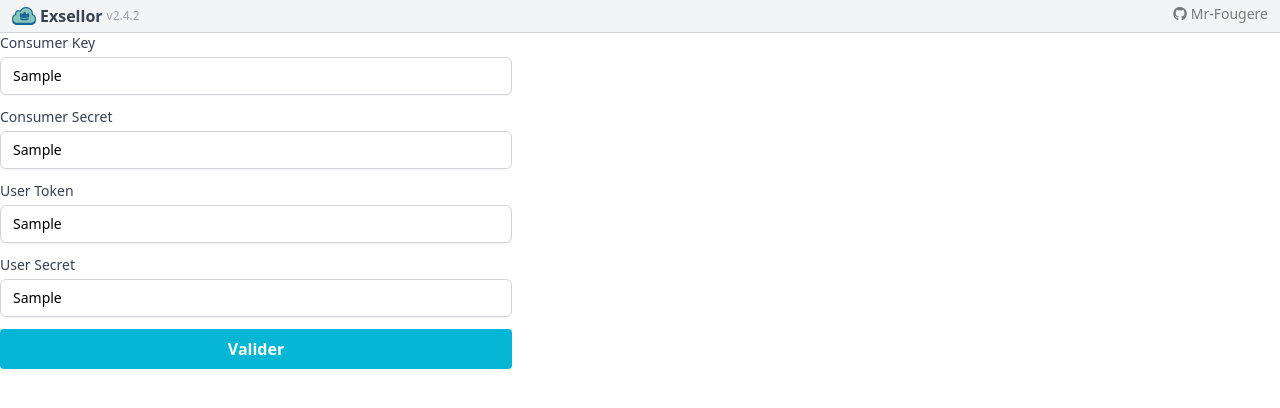
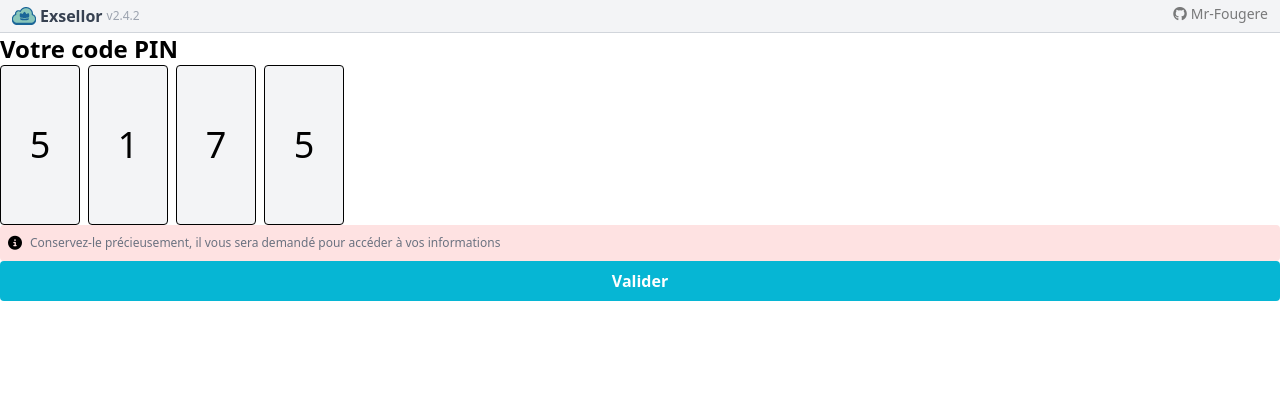
Before and after one commit to Mr-Fougere/exsellor-react, a React (Vite) app: page / in a window 1280 px wide. Both pictures are taken after typing "Sample", "Sample", "Sample", "Sample" into the empty fields and a click on the button "Valider". Shown: the top 408 px of the page. Built offline with nearby package versions, Linux system fonts and the light colour scheme.

Commit message:
:sparkles: Credential Keeper & Pin

```diff
--- a/src/App.tsx
+++ b/src/App.tsx
@@ -1,4 +1,4 @@
-import { useEffect, useState } from "react";
+import { useEffect, useMemo, useState } from "react";
 import Header from "./components/Header";
 import { ExportInformations } from "./interfaces/export.interface";
 import CredentialKeeper from "./services/CredentialKeeper";
@@ -8,33 +8,43 @@ import { ExportPage } from "./components/ExportPage";
 import { PinForm } from "./components/PinForm";
 
 function App() {
-  const credentialKeeper = new CredentialKeeper();
+  const credentialKeeper = useMemo(() => new CredentialKeeper(), []);
 
   const [exportInformations, setExportInformations] =
     useState<ExportInformations>();
   const [currentPage, setCurrentPage] = useState<JSX.Element>();
+  const [status, setStatus] = useState<CredentialKeeperStatus>();
 
   const switchCurrentPage = () => {
-    switch (credentialKeeper.status) {
+    switch (status) {
       case CredentialKeeperStatus.ready:
-        return (
+        setCurrentPage(
           <ExportPage
             setExportInformations={setExportInformations}
             exportInformations={exportInformations}
           />
         );
-      case CredentialKeeperStatus.waitingPin:
-        return <PinForm credentialKeeper={credentialKeeper}></PinForm>;
+        break;
+      case CredentialKeeperStatus.requirePin:
+        setCurrentPage(<PinForm credentialKeeper={credentialKeeper}></PinForm>);
+        break;
       default:
-        return <CredentialForm credentialKeeper={credentialKeeper} />;
+        setCurrentPage(<CredentialForm credentialKeeper={credentialKeeper} />);
+        break;
     }
   };
 
+  credentialKeeper.setOnStatusChangeCallback((newStatus) => {
+    setStatus(newStatus);
+  });
+
   useEffect(() => {
-    credentialKeeper.fetchCredentials().then(() => {
-      setCurrentPage(switchCurrentPage());
-    });
+    credentialKeeper.fetchCredentials();
   }, []);
+
+  useEffect(() => {
+    switchCurrentPage();
+  }, [status]);
 
   return (
     <>
--- a/src/components/CredentialForm.tsx
+++ b/src/components/CredentialForm.tsx
@@ -5,6 +5,9 @@ import {
   CredentialName,
 } from "../interfaces/credential.interface";
 import CredentialInput from "./CredentialInput";
+import { useState } from "react";
+import PinDisplay from "./PinDisplay";
+import { InformationBanner } from "./InformationBanner";
 
 type CredentialFormProps = {
   credentialKeeper: CredentialKeeper;
@@ -12,15 +15,37 @@ type CredentialFormProps = {
 
 export const CredentialForm = ({ credentialKeeper }: CredentialFormProps) => {
   const { register, handleSubmit } = useForm<CredentialInputs>();
+  const [pin, setPin] = useState<string[]>([]);
 
   const onSubmit = async (data: CredentialInputs) => {
-    console.log(data);
+    const pin = await credentialKeeper.secure(data);
+    setPin(pin);
+  };
 
-    const pin = await credentialKeeper.secure(data);
-    alert(`Votre code PIN est ${pin}`);
+  const confirmMemorizedPin = () => {
+    credentialKeeper.confirmMemorizedPin();
   };
 
   return (
+    <div>
+      {pin.length > 0 ? (
+        <div>
+          <h2 className="text-2xl font-bold">Votre code PIN</h2>
+          <PinDisplay pin={pin} length={pin.length} />
+          <InformationBanner backgroundColor="red">
+            <p className="text-gray-500">
+              Conservez-le précieusement, il vous sera demandé pour accéder à
+              vos informations
+            </p>
+          </InformationBanner>
+          <button
+            className="w-full bg-cyan-500 hover:bg-cyan-700 text-white font-bold py-2 px-4 rounded"
+            onClick={confirmMemorizedPin}
+          >
+            Valider
+          </button>
+        </div>
+      ) : (
         <form onSubmit={handleSubmit(onSubmit)} className="space-y-3 w-2/5">
           {Object.keys(CredentialName).map((key) => (
             <CredentialInput
@@ -38,5 +63,7 @@ export const CredentialForm = ({ credentialKeeper }: CredentialFormProps) => {
             Valider
           </button>
         </form>
+      )}
+    </div>
   );
 };
--- a/src/components/MonthSelector.tsx
+++ b/src/components/MonthSelector.tsx
@@ -63,11 +63,7 @@ const MonthSelector = ({ setDates, selectedDates }: MonthSelectorProps) => {
   }, [selectedYear]); // Update months when the selected year changes
 
   const handlePrevYear = () => {
-    console.log(selectedYear, currentYear);
-
     if (selectedYear > 2013) {
-      console.log(selectedYear - 1);
-
       setSelectedYear(selectedYear - 1);
     }
   };
--- /dev/null
+++ b/src/components/PinDisplay.tsx
@@ -0,0 +1,21 @@
+type Props = {
+  pin: string[];
+  length: number;
+};
+
+export default function PinDisplay({ pin, length }: Props) {
+  return (
+    <div className="flex flex-row space-x-2">
+      {Array.from({ length }).map((_, index) => (
+        <div
+          key={index}
+          className={`w-20 h-40 border ${
+            pin[index] ? "border-black" : ""
+          } bg-gray-100 rounded flex items-center justify-center text-4xl`}
+        >
+          {pin[index]}
+        </div>
+      ))}
+    </div>
+  );
+}
--- a/src/components/PinForm.tsx
+++ b/src/components/PinForm.tsx
@@ -1,5 +1,6 @@
-import { useEffect, useState } from "react";
+import { useEffect, useState, useRef } from "react";
 import CredentialKeeper from "../services/CredentialKeeper";
+import PinDisplay from "./PinDisplay";
 
 type PinFormProps = {
   credentialKeeper: CredentialKeeper;
@@ -7,16 +8,19 @@ type PinFormProps = {
 };
 
 export const PinForm = ({ credentialKeeper, length = 4 }: PinFormProps) => {
-  const [pin, setPin] = useState<string[]>([]);
-  const [remainingPinTest, setRemainingPinTest] = useState<number>(credentialKeeper.remainingPinTest);
+  const [remainingPinTest, setRemainingPinTest] = useState<number>(
+    credentialKeeper.remainingPinTest
+  );
+  const pinRef = useRef<string[]>([]);
+  const [pinDisplay, setPinDisplay] = useState<string[]>([]);
 
   const handleKeyUp = (e: KeyboardEvent) => {
-    if (e.key >= "0" && e.key <= "9") {
-      if (pin.length < length) {
-        setPin((prev) => [...prev, e.key]);
-      }
-    } else if (e.key === "Backspace") {
-      setPin((prev) => prev.slice(0, -1));
+    if (pinRef.current.length < length && e.key >= "0" && e.key <= "9") {
+      pinRef.current = [...pinRef.current, e.key];
+      setPinDisplay([...pinRef.current]);
+    } else if (e.key === "Backspace" && pinRef.current.length > 0) {
+      pinRef.current = pinRef.current.slice(0, -1);
+      setPinDisplay([...pinRef.current]);
     }
   };
 
@@ -29,20 +33,22 @@ export const PinForm = ({ credentialKeeper, length = 4 }: PinFormProps) => {
   }, []);
 
   const handleValidLengthPin = async () => {
-    if (pin.length === length) {
-      await credentialKeeper.testPin(pin.join("")).then((result) => {
+    if (pinRef.current.length === length) {
+      await credentialKeeper.testPin(pinRef.current.join("")).then((result) => {
         if (result) {
           console.log("Pin correct");
         } else {
           setRemainingPinTest(credentialKeeper.remainingPinTest);
         }
+        pinRef.current = [];
+        setPinDisplay([]);
       });
     }
   };
 
   useEffect(() => {
     handleValidLengthPin();
-  }, [pin]);
+  }, [pinDisplay]);
 
   const handleResetCreds = async () => {
     await credentialKeeper.reset();
@@ -50,22 +56,14 @@ export const PinForm = ({ credentialKeeper, length = 4 }: PinFormProps) => {
 
   return (
     <div className="flex flex-col">
-      <div className="flex flex-row space-x-2">
-        <input maxLength={length} type="number" className="hidden" />
-        {Array.from({ length }).map((_, index) => (
-          <div
-            key={index}
-            className="w-20 h-40 border border-black bg-gray-100 rounded flex items-center justify-center"
-          >
-            {pin[index]} {/* Affiche le chiffre correspondant */}
-          </div>
-        ))}
-      </div>
+      <input maxLength={length} type="number" className="hidden" />
+      <PinDisplay pin={pinDisplay} length={length}></PinDisplay>
+      <div>Tentatives restantes avant reset: {remainingPinTest}</div>
       <div>
-        Tentatives restantes avant reset: {remainingPinTest}
-      </div>
-      <div>
-        <button onClick={handleResetCreds}> Reset creds </button>
+        <button onClick={handleResetCreds}>
+          {" "}
+          Réinitialiser mes identifiants{" "}
+        </button>
       </div>
     </div>
   );
--- a/src/libs/Helpers.ts
+++ b/src/libs/Helpers.ts
@@ -45,7 +45,6 @@ export function arrayBufferToString(buffer: ArrayBuffer): string {
   return decoder.decode(buffer);
 }
 
-// Helper functions to convert between ArrayBuffer and Base64
 export function ab2b64(buffer: ArrayBuffer): string {
   const binaryString = String.fromCharCode(...new Uint8Array(buffer));
   return window.btoa(binaryString);
--- a/src/services/CredentialKeeper.ts
+++ b/src/services/CredentialKeeper.ts
@@ -1,7 +1,9 @@
 import {
   CredentialInputs,
   CredentialKeeperStatus,
+  CredentialKey,
   CredentialName,
+  StatusChangeCallback,
 } from "../interfaces/credential.interface";
 import {
   ab2b64,
@@ -16,25 +18,39 @@ class CredentialKeeper {
   private hashedPin: string;
   private encryptCredentials: CredentialInputs;
   private testPinCount: number;
+  private status: CredentialKeeperStatus;
+  private onStatusChange: StatusChangeCallback | null = null;
 
   constructor() {
+    this.status = CredentialKeeperStatus.waitingCredentials;
     this.testPinCount = 0;
     this.hashedPin = "";
     this.encryptCredentials = {
-      [CredentialName.consumerKey]: "",
-      [CredentialName.consumerSecret]: "",
-      [CredentialName.userSecret]: "",
-      [CredentialName.userToken]: "",
+      consumerKey: "",
+      consumerSecret: "",
+      userToken: "",
+      userSecret: "",
     };
   }
 
-  public async secure(credentialInputs: CredentialInputs): Promise<string> {
+  private setStatus(newStatus: CredentialKeeperStatus) {
+    this.status = newStatus;
+    if (this.onStatusChange) {
+      this.onStatusChange(newStatus);
+    }
+  }
+
+  setOnStatusChangeCallback(callback: StatusChangeCallback) {
+    this.onStatusChange = callback;
+  }
+
+  public async secure(credentialInputs: CredentialInputs): Promise<string[]> {
     const pin = this.randomPin();
     await Promise.all(
       Object.keys(CredentialName).map(async (key) => {
         const value = credentialInputs[key as keyof CredentialInputs];
         if (value) {
-          const hashedPin = await hashData(pin);
+          const hashedPin = await hashData(pin.join(''));
           const encryptedValue = await this.encryptData(
             value + validTag,
             hashedPin
@@ -47,7 +63,6 @@ class CredentialKeeper {
         }
       })
     );
-
     return pin;
   }
 
@@ -55,61 +70,68 @@ class CredentialKeeper {
     return Object.values(this.encryptCredentials).every((value) => value);
   }
 
-  public get status(): CredentialKeeperStatus {
-    if (this.validEncryptedCredentials()) {
-      if (this.hashedPin) {
-        return CredentialKeeperStatus.ready;
-      }
-      return CredentialKeeperStatus.waitingPin;
-    }
-    return CredentialKeeperStatus.waitingCredentials;
+  public get remainingPinTest(): number {
+    return 3 - this.testPinCount;
   }
 
-  public get remainingPinTest(): number {
-    return 3 - this.testPinCount;
+  public confirmMemorizedPin(){
+    this.setStatus(CredentialKeeperStatus.requirePin);
   }
 
   public async reset() {
     const credentials = Object.keys(localStorage).filter((key) =>
       key.includes("credential-")
     );
-    credentials.forEach((key) => localStorage.removeItem(key));
-    await this.fetchCredentials();
+
+    for (let key of credentials) {
+      localStorage.removeItem(key);
+    }
+
+    this.encryptCredentials.consumerKey = "";
+    this.encryptCredentials.consumerSecret = "";
+    this.encryptCredentials.userToken = "";
+    this.encryptCredentials.userSecret = "";
+    this.hashedPin = "";
+
+    this.setStatus(CredentialKeeperStatus.waitingCredentials);
   }
 
-  private randomPin(length: number = 4) {
-    let pin = "";
-
-    for (let i = 0; i < length; i++) {
-      pin += Math.floor(Math.random() * 10).toString();
-    }
-
-    return pin;
+  private randomPin(length: number = 4): string[] {
+    return Array.from({ length }, () =>
+      Math.floor(Math.random() * 10).toString()
+    )
   }
 
   public async fetchCredentials(): Promise<void> {
     await Promise.all(
       Object.keys(CredentialName).map(async (key) => {
         const hashedName = await hashData(key);
+        const encryptedValue = localStorage.getItem(`credential-${hashedName}`);
 
-        const encryptedValue = localStorage.getItem(`credential-${hashedName}`);
         if (encryptedValue) {
-          this.encryptCredentials[
-            CredentialName[key as keyof typeof CredentialName]
-          ] = encryptedValue;
+          this.encryptCredentials[key as CredentialKey] = encryptedValue;
         }
       })
     );
+    if (this.validEncryptedCredentials()) {
+      if (!this.hashedPin) {
+        this.setStatus(CredentialKeeperStatus.requirePin);
+      } else {
+        this.setStatus(CredentialKeeperStatus.ready);
+      }
+    } else {
+      this.setStatus(CredentialKeeperStatus.waitingCredentials);
+    }
   }
 
   public async testPin(pin: string): Promise<boolean> {
     const hashedPin = await hashData(pin);
     const decryptedValue = await this.decryptData(
-      this.encryptCredentials[CredentialName.consumerKey],
+      this.encryptCredentials.consumerKey,
       hashedPin
     );
 
-    if (!decryptedValue.decryptedDate) {
+    if (!decryptedValue.decryptedData) {
       this.testPinCount++;
       if (this.testPinCount >= 3) {
         this.testPinCount = 0;
@@ -117,9 +139,11 @@ class CredentialKeeper {
       }
       return false;
     } else {
-      const validPin =  decryptedValue.decryptedDate.includes(validTag);
+      const validPin = decryptedValue.decryptedData.includes(validTag);
+
       if (validPin) {
         this.hashedPin = hashedPin;
+        this.setStatus(CredentialKeeperStatus.ready);
       }
       return validPin;
     }
@@ -127,11 +151,10 @@ class CredentialKeeper {
 
   private async decryptData(
     encryptedData: string,
-    pin: string
-  ): Promise<{ decryptedDate?: string }> {
+    hashedPin: string
+  ): Promise<{ decryptedData?: string }> {
     const [encryptedDataBase64, ivBase64] = encryptedData.split(".");
-    const key = await this.generateKeyFromPin(pin);
-
+    const key = await this.generateKeyFromPin(hashedPin);
     const encryptedBuffer = b64toab(encryptedDataBase64);
     const initializationVector = b64toab(ivBase64);
 
@@ -146,7 +169,7 @@ class CredentialKeeper {
         encryptedBuffer
       );
       return {
-        decryptedDate: new TextDecoder().decode(decryptedBuffer),
+        decryptedData: new TextDecoder().decode(decryptedBuffer),
       };
     } catch (error) {
       return {};
```
Also changed, not shown: src/interfaces/credential.interface.ts (+13 -10 lines), 1 other file (tests, documents, lock files or other folders). Lines whose indentation alone changed are shown as unchanged.
